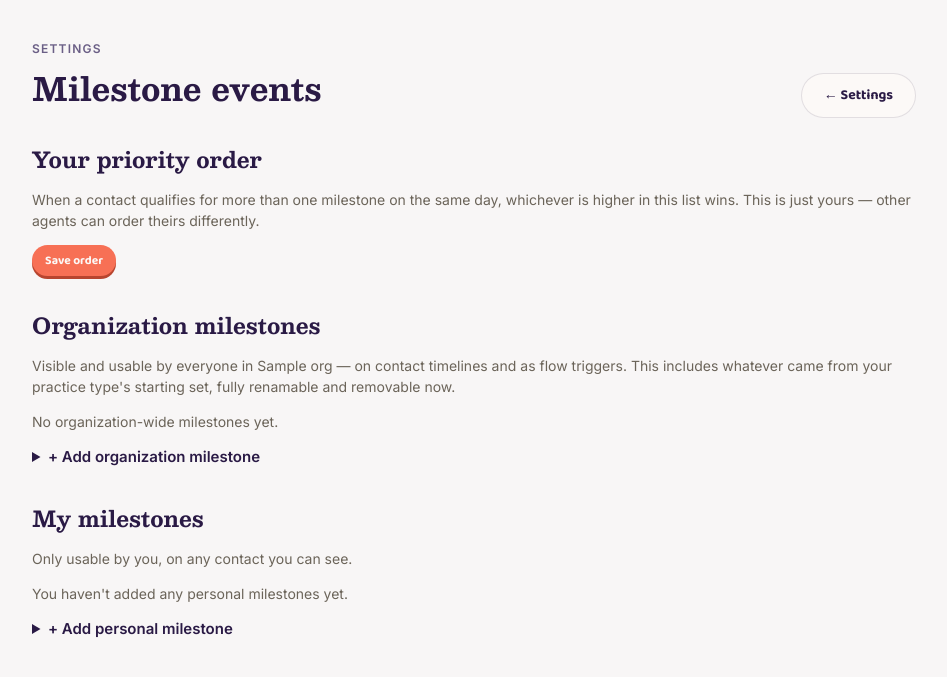
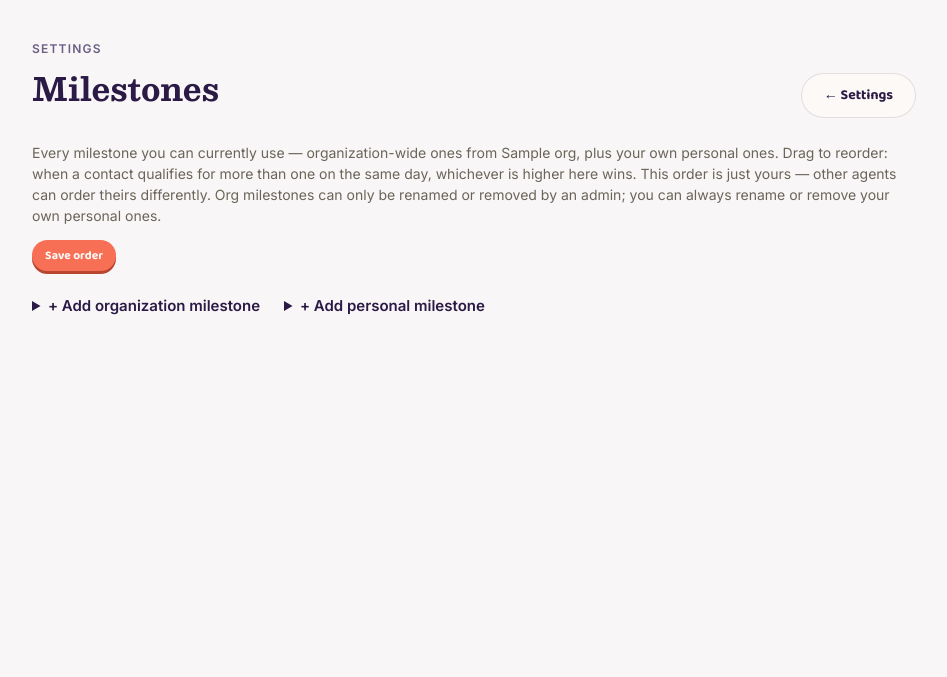
Before and after one commit to j-tippets/andgifts, a Flask app: page /contacts/event-types in a window 1280 px wide. Shown: the part 75-752 px from the top of the page, without its empty margins (166-1113 px from the left). Run offline with Flask 3, Linux system fonts and the light colour scheme; a user stored in the database is signed in; tables that the repository leaves empty hold one stand-in row (values such as "Sample post"); grey boxes marked "Sample" are stand-in pictures.

Commit message:
Merge milestone priority, org, and personal sections into one unified list with inline edit/reorder/delete

```diff
--- a/app/routes/contacts.py
+++ b/app/routes/contacts.py
@@ -819,11 +819,22 @@ def manage_event_types():
     # their own personal ones. Doesn't include other agents' personal
     # milestones, since this agent's contacts can never actually
     # surface those.
+    # Every milestone type this agent can currently use, keyed by the
+    # stable `key` (not the row id, since that's what priority/timeline
+    # rows reference) -- each entry carries what the unified list needs
+    # to render and gate its own edit/delete controls, so the template
+    # doesn't have to re-derive permission logic per row.
     all_types = {}
     for t in org_types:
-        all_types[t.key] = t.label
+        all_types[t.key] = {
+            "key": t.key, "label": t.label, "id": t.id, "scope": "org",
+            "can_manage": current_user.is_admin,
+        }
     for t in my_types:
-        all_types[t.key] = t.label
+        all_types[t.key] = {
+            "key": t.key, "label": t.label, "id": t.id, "scope": "personal",
+            "can_manage": True,
+        }
 
     ranked = (
         MilestonePriority.query.filter_by(user_id=current_user.id)
@@ -837,15 +848,12 @@ def manage_event_types():
     # every usable type, even before the agent has touched this page.
     unranked_keys = [k for k in all_types if k not in ranked_keys]
     priority_order = [
-        {"key": k, "label": all_types[k]}
-        for k in ranked_keys + unranked_keys
+        all_types[k] for k in ranked_keys + unranked_keys
         if k in all_types  # drop stale ranked rows for a since-removed milestone
     ]
 
     return render_template(
         "contacts/event_types.html",
-        org_types=org_types,
-        my_types=my_types,
         priority_order=priority_order,
         has_custom_priority=bool(ranked_keys),
     )
@@ -908,6 +916,37 @@ def new_event_type():
     db.session.add(event_type)
     db.session.commit()
     flash(f"Added the '{event_type.label}' milestone.", "success")
+    return redirect(url_for("contacts.manage_event_types"))
+
+
+@contacts_bp.route("/event-types/<event_type_id>/edit", methods=["POST"])
+@login_required
+def edit_event_type(event_type_id):
+    """Renames a milestone in place. Deliberately only ever touches
+    `label` -- `key` is left alone so existing TimelineEvent rows,
+    MilestonePriority rows, and flow triggers that reference the old
+    key keep working without any backfill."""
+    event_type = CustomEventType.query.filter_by(
+        id=event_type_id, org_id=current_user.org_id
+    ).first_or_404()
+
+    if event_type.scope == "org" and not current_user.is_admin:
+        flash("Only an admin can rename an organization-wide milestone.", "error")
+        return redirect(url_for("contacts.manage_event_types"))
+    if event_type.scope == "personal" and event_type.owner_user_id != current_user.id:
+        flash("You can only rename your own personal milestones.", "error")
+        return redirect(url_for("contacts.manage_event_types"))
+
+    label = request.form.get("label", "").strip()
+    if not label:
+        flash("Give the milestone a name.", "error")
+        return redirect(url_for("contacts.manage_event_types"))
+
+    old_label = event_type.label
+    event_type.label = label
+    db.session.commit()
+    if old_label != label:
+        flash(f"Renamed '{old_label}' to '{label}'.", "success")
     return redirect(url_for("contacts.manage_event_types"))
 
 
--- a/app/templates/contacts/event_types.html
+++ b/app/templates/contacts/event_types.html
@@ -4,29 +4,48 @@
 <div style="display:flex; justify-content:space-between; align-items:flex-end; margin-bottom:24px;">
   <div>
     <div class="eyebrow">Settings</div>
-    <h1>Milestone events</h1>
+    <h1>Milestones</h1>
   </div>
   <a href="{{ url_for('settings.index') }}" class="btn btn-ghost">&larr; Settings</a>
 </div>
 
-<h2>Your priority order</h2>
 <p class="subdued">
-  When a contact qualifies for more than one milestone on the same day, whichever is higher in this list wins.
-  This is just yours &mdash; other agents can order theirs differently.
+  Every milestone you can currently use &mdash; organization-wide ones from {{ current_user.org.name }}, plus your own personal ones.
+  Drag to reorder: when a contact qualifies for more than one on the same day, whichever is higher here wins.
+  This order is just yours &mdash; other agents can order theirs differently.
   {% if not has_custom_priority %}Everything below is currently unranked and tied.{% endif %}
+  Org milestones can only be renamed or removed by an admin; you can always rename or remove your own personal ones.
 </p>
 
 <form method="POST" action="{{ url_for('contacts.save_milestone_priority') }}" id="priority-form">
   <div id="priority-list" style="margin-bottom:12px;">
     {% for item in priority_order %}
       <div class="team-row priority-item" draggable="true" data-key="{{ item.key }}" style="cursor:grab;">
-        <div style="display:flex; align-items:center; gap:10px;">
+        <div class="priority-view" style="display:flex; align-items:center; gap:10px; flex:1; min-width:0;">
           <span class="subdued" aria-hidden="true">&#8942;&#8942;</span>
           <strong>{{ item.label }}</strong>
+          <span class="badge-pill">{{ "Org" if item.scope == "org" else "Personal" }}</span>
         </div>
-        <div style="display:flex; gap:4px;">
+        {% if item.can_manage %}
+        <div class="priority-edit" style="display:none; flex:1; align-items:center; gap:8px;">
+          <input type="text" class="edit-label-input" value="{{ item.label }}" style="flex:1;">
+        </div>
+        {% endif %}
+        <div style="display:flex; gap:4px; flex-shrink:0;">
           <button type="button" class="btn btn-ghost btn-small priority-up" aria-label="Move {{ item.label }} up">&uarr;</button>
           <button type="button" class="btn btn-ghost btn-small priority-down" aria-label="Move {{ item.label }} down">&darr;</button>
+          {% if item.can_manage %}
+            <button type="button" class="btn btn-ghost btn-small edit-toggle" aria-label="Rename {{ item.label }}">Edit</button>
+            <button type="button" class="btn btn-ghost btn-small edit-save" style="display:none;">Save</button>
+            <button type="button" class="btn btn-ghost btn-small edit-cancel" style="display:none;">Cancel</button>
+            <form method="post" action="{{ url_for('contacts.delete_event_type', event_type_id=item.id) }}"
+                  onsubmit="return confirm('Remove the {{ item.label }} milestone? Timeline events and flows already using it keep working, it just won\'t be offered as an option going forward.');">
+              <button type="submit" class="btn btn-ghost btn-small">Remove</button>
+            </form>
+            <form method="post" action="{{ url_for('contacts.edit_event_type', event_type_id=item.id) }}" class="edit-label-form" style="display:none;">
+              <input type="hidden" name="label" class="edit-label-hidden">
+            </form>
+          {% endif %}
         </div>
       </div>
     {% endfor %}
@@ -53,7 +72,10 @@
     }
 
     list.querySelectorAll('.priority-item').forEach(function (item) {
-      item.addEventListener('dragstart', function () {
+      item.addEventListener('dragstart', function (e) {
+        // Don't let a drag start while an edit is open, or from inside
+        // the input/buttons -- only the row itself should be draggable.
+        if (item.classList.contains('editing')) { e.preventDefault(); return; }
         dragEl = item;
         item.classList.add('dragging');
       });
@@ -68,6 +90,58 @@
       item.querySelector('.priority-down').addEventListener('click', function () {
         var next = item.nextElementSibling;
         if (next) list.insertBefore(next, item);
+      });
+
+      var editToggle = item.querySelector('.edit-toggle');
+      if (!editToggle) return;
+      var view = item.querySelector('.priority-view');
+      var editRow = item.querySelector('.priority-edit');
+      var input = item.querySelector('.edit-label-input');
+      var saveBtn = item.querySelector('.edit-save');
+      var cancelBtn = item.querySelector('.edit-cancel');
+      var labelForm = item.querySelector('.edit-label-form');
+      var labelHidden = item.querySelector('.edit-label-hidden');
+      var originalValue = input.value;
+
+      function openEdit() {
+        item.classList.add('editing');
+        item.setAttribute('draggable', 'false');
+        view.style.display = 'none';
+        editRow.style.display = 'flex';
+        editToggle.style.display = 'none';
+        item.querySelector('.priority-up').style.display = 'none';
+        item.querySelector('.priority-down').style.display = 'none';
+        saveBtn.style.display = '';
+        cancelBtn.style.display = '';
+        input.focus();
+        input.select();
+      }
+      function closeEdit() {
+        item.classList.remove('editing');
+        item.setAttribute('draggable', 'true');
+        view.style.display = 'flex';
+        editRow.style.display = 'none';
+        editToggle.style.display = '';
+        item.querySelector('.priority-up').style.display = '';
+        item.querySelector('.priority-down').style.display = '';
+        saveBtn.style.display = 'none';
+        cancelBtn.style.display = 'none';
+      }
+
+      editToggle.addEventListener('click', openEdit);
+      cancelBtn.addEventListener('click', function () {
+        input.value = originalValue;
+        closeEdit();
+      });
+      saveBtn.addEventListener('click', function () {
+        var value = input.value.trim();
+        if (!value || value === originalValue) { closeEdit(); return; }
+        labelHidden.value = value;
+        labelForm.submit();
+      });
+      input.addEventListener('keydown', function (e) {
+        if (e.key === 'Enter') { e.preventDefault(); saveBtn.click(); }
+        if (e.key === 'Escape') { e.preventDefault(); cancelBtn.click(); }
       });
     });
 
@@ -95,27 +169,9 @@
   })();
 </script>
 
-<h2 style="margin-top:32px;">Organization milestones</h2>
-<p class="subdued">Visible and usable by everyone in {{ current_user.org.name }} &mdash; on contact timelines and as flow triggers. This includes whatever came from your practice type's starting set, fully renamable and removable now.</p>
-
-{% if org_types %}
-  {% for t in org_types %}
-    <div class="team-row static-row">
-      <div><strong>{{ t.label }}</strong></div>
+<div style="display:flex; gap:24px; flex-wrap:wrap; margin-top:24px;">
   {% if current_user.is_admin %}
-        <form method="post" action="{{ url_for('contacts.delete_event_type', event_type_id=t.id) }}"
-              onsubmit="return confirm('Remove the {{ t.label }} milestone? Timeline events and flows already using it keep working, it just won\'t be offered as an option going forward.');">
-          <button type="submit" class="btn btn-ghost btn-small">Remove</button>
-        </form>
-      {% endif %}
-    </div>
-  {% endfor %}
-{% else %}
-  <p class="subdued">No organization-wide milestones yet.</p>
-{% endif %}
-
-{% if current_user.is_admin %}
-<details style="margin-top:12px; margin-bottom:32px;">
+  <details>
     <summary style="cursor:pointer; font-weight:600; color:var(--evergreen);">+ Add organization milestone</summary>
     <form method="post" action="{{ url_for('contacts.new_event_type') }}" style="margin-top:14px;">
       <input type="hidden" name="scope" value="org">
@@ -123,28 +179,9 @@
       <button type="submit" class="btn btn-primary">Add milestone</button>
     </form>
   </details>
-{% else %}
-<p class="subdued" style="margin-bottom:32px;"><small>Only an org admin can add or remove organization-wide milestones.</small></p>
   {% endif %}
 
-<h2>My milestones</h2>
-<p class="subdued">Only usable by you, on any contact you can see.</p>
-
-{% if my_types %}
-  {% for t in my_types %}
-    <div class="team-row static-row">
-      <div><strong>{{ t.label }}</strong></div>
-      <form method="post" action="{{ url_for('contacts.delete_event_type', event_type_id=t.id) }}"
-            onsubmit="return confirm('Remove your {{ t.label }} milestone? Timeline events and flows already using it keep working, it just won\'t be offered as an option going forward.');">
-        <button type="submit" class="btn btn-ghost btn-small">Remove</button>
-      </form>
-    </div>
-  {% endfor %}
-{% else %}
-  <p class="subdued">You haven't added any personal milestones yet.</p>
-{% endif %}
-
-<details style="margin-top:12px;">
+  <details>
     <summary style="cursor:pointer; font-weight:600; color:var(--evergreen);">+ Add personal milestone</summary>
     <form method="post" action="{{ url_for('contacts.new_event_type') }}" style="margin-top:14px;">
       <input type="hidden" name="scope" value="personal">
@@ -152,4 +189,5 @@
       <button type="submit" class="btn btn-primary">Add milestone</button>
     </form>
   </details>
+</div>
 {% endblock %}
```
Lines whose indentation alone changed are shown as unchanged.
